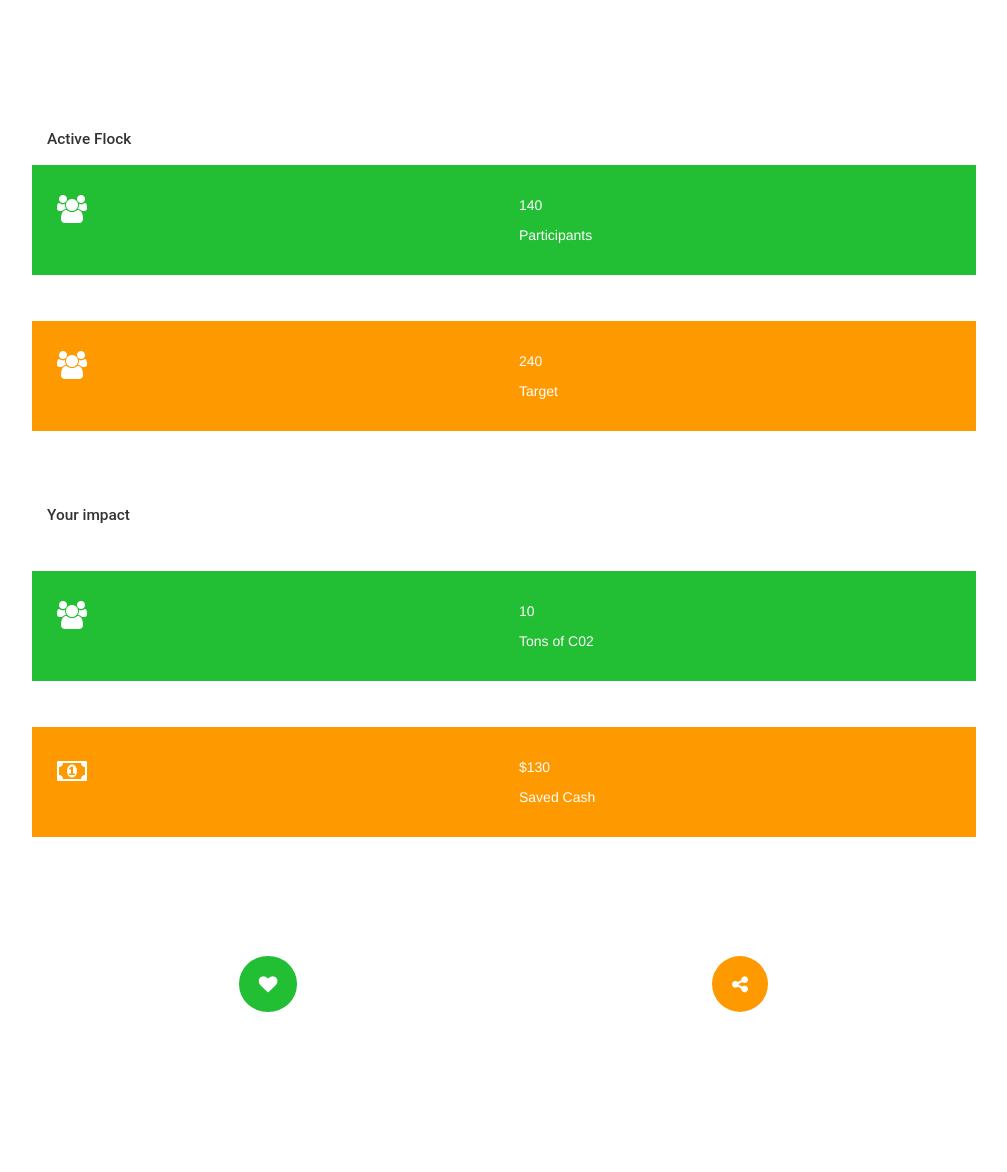
After one commit to hamedahmadi/covey, a Django app: template app/templates/current-user.html in a window 1280 px wide. The commit adds this page. Shown: the whole page, without its empty margins (136-1143 px from the left). Run offline with Django 3.2, Linux system fonts and the light colour scheme; the template is opened without the code that fills it, so the values that code supplies are empty; some libraries are stand-ins or nearby versions.

Commit message:
Add current & new user pages

```diff
--- /dev/null
+++ b/app/templates/current-user.html
@@ -0,0 +1,141 @@
+<!DOCTYPE html>
+<html>
+    <head>
+        <link href="https://cdnjs.cloudflare.com/ajax/libs/twitter-bootstrap/3.3.7/css/bootstrap.css" rel="stylesheet" />
+        <link href="https://maxcdn.bootstrapcdn.com/font-awesome/4.6.3/css/font-awesome.min.css" rel="stylesheet" />
+        <meta name="viewport" content="width=device-width, initial-scale=1">
+    </head>
+    <body>
+        <div class="container" style="padding: 10%;">
+            <!-- Current Flock -->
+            <div class="row" style="padding-bottom: 15px;">
+                <div class="col-xs-12">
+                  <span class="span-title">Active Flock</span>
+                </div>
+            </div>
+
+            <!-- Current Participants -->
+            <div class="row" style="margin-bottom: 5%;">
+              <div class="col-xs-12" style="padding: 30px 10px 30px 10px; background-color: #22be34; color: #FFFFFF;">
+                <div class="col-xs-6">
+                  <i class="fa fa-users fa-2x" aria-hidden="true"></i>
+                </div>
+                <div class="col-xs-6">
+                  <div style="padding-bottom: 10px;">140</div>
+                  <div>Participants</div>
+                </div>
+              </div>
+            </div>
+
+            <!-- Target Participants -->
+            <div class="row" style="margin-bottom: 8%;">
+                <div class="col-xs-12" style="padding: 30px 10px 30px 10px; background-color: #FF9900; color: #FFFFFF;">
+                  <div class="col-xs-6">
+                    <i class="fa fa-users fa-2x" aria-hidden="true"></i>
+                  </div>
+                  <div class="col-xs-6">
+                    <div style="padding-bottom: 10px;">240</div>
+                    <div>Target</div>
+                  </div>
+                </div>
+            </div>
+
+            <!-- User impact -->
+            <div class="row" style="margin-bottom: 5%;">
+                <div class="col-xs-12">
+                  <span class="span-title">Your impact</span>
+                </div>
+            </div>
+
+            <!-- CO2 emission -->
+            <div class="row" style="margin-bottom: 5%;">
+                <div class="col-xs-12" style="padding: 30px 10px 30px 10px; background-color: #22be34; color: #FFFFFF;">
+                  <div class="col-xs-6">
+                    <i class="fa fa-users fa-2x" aria-hidden="true"></i>
+                  </div>
+                  <div class="col-xs-6">
+                    <div style="padding-bottom: 10px;">10</div>
+                    <div>Tons of C02</div>
+                  </div>
+                </div>
+            </div>
+
+            <!-- $ savings -->
+            <div class="row" style="margin-bottom: 5%;">
+                <div class="col-xs-12" style="padding: 30px 10px 30px 10px; background-color: #FF9900; color: #FFFFFF;">
+                  <div class="col-xs-6">
+                    <i class="fa fa-money fa-2x" aria-hidden="true"></i>
+                  </div>
+                  <div class="col-xs-6">
+                    <div style="padding-bottom: 10px;">$130</div>
+                    <div>Saved Cash</div>
+                  </div>
+                </div>
+            </div>
+
+            <!-- Buttons -->
+            <div class="row text-center" style="margin-top: 15%; margin-bottom: 50px !important;">
+                <div class="col-xs-6">
+                    <span class="span-green">
+                      <i class="fa fa-heart fa-lg" aria-hidden="true"></i>
+                    </span>
+                </div>
+                <div class="col-xs-6">
+                    <span class="span-orange">
+                      <i class="fa fa-share-alt fa-lg" aria-hidden="true"></i>
+                    </span>
+                </div>
+            </div>
+        </div>
+    </body>
+    <style>
+      .panel-custom {
+        border: 3px solid #1B1C1D;
+      }
+
+      .panel-custom > .panel-heading {
+        background-color: #1B1C1D;
+        color: #FFF;
+        border-radius: 0px;
+      }
+
+      .btn-teal {
+        background-color: #54ffff;
+        color: rgba(0,0,0,.6);
+      }
+
+      .btn-green {
+        background-color: #22be34;
+      }
+
+      .btn-custom {
+        background-color: #FF9900;
+      }
+
+      .btn-custom, .btn-green {
+        color: #FFF !important;
+        border-radius: 50px;
+      }
+
+      .span-orange {
+        background-color: #FF9900;
+      }
+
+      .span-green {
+        background-color: #22be34;
+      }
+
+      .span-green, .span-orange {
+        padding: 20px;
+        border-radius: 50%;
+        color: #FFFFFF;
+      }
+
+      .span-title {
+        font-family: "Roboto", "Lucida Grande", Verdana, Arial, sans-serif;
+        font-weight: 500;
+        font-size: 1.1em;
+      }
+
+    </style>
+</html>
--- a/app/views.py
+++ b/app/views.py
@@ -8,4 +8,7 @@ def home(request):
 
 
 def user(request):
-    return TemplateResponse(request, 'user.html')
+    _type = request.GET.get('type', None)
+    if _type == 'current':
+        return TemplateResponse(request, 'current-user.html')
+    return TemplateResponse(request, 'new-user.html')
```
Also changed, not shown: app/templates/cover-user.html (deleted, +0 -52 lines), app/templates/new-user.html (+6 -2 lines).
